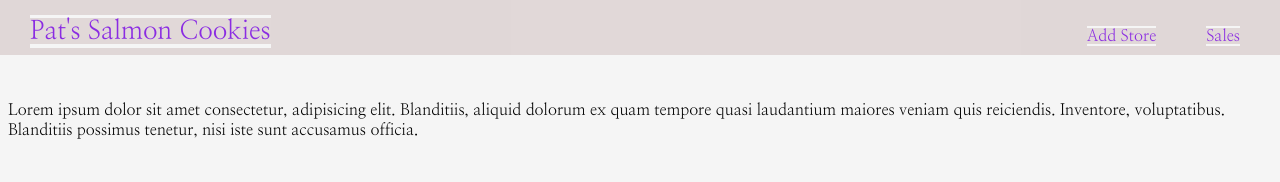
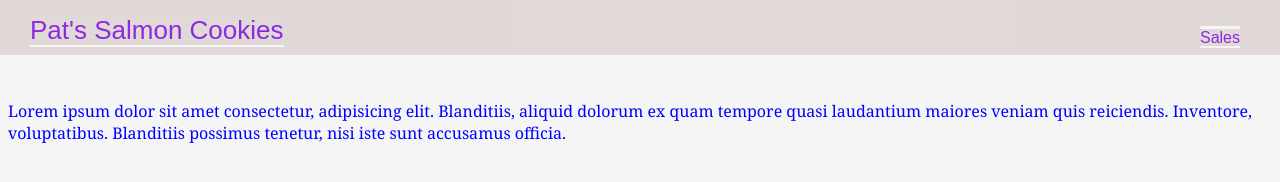
Before and after one commit to Nhuuu/cookie-stand, a plain HTML site: page index.html in a window 1280 px wide. Drawn offline with Linux system fonts and the light colour scheme.

Commit message:
added imgs to files

```diff
--- a/index.html
+++ b/index.html
@@ -11,7 +11,6 @@
       <ul>
         <li id="title"><a href="./index.html">Pat's Salmon Cookies</a></li>
         <li id="sales"><a href="./sales.html">Sales</a></li>
-        <li id="form"><a href="./form.html">Add Store</a></li>
       </ul>
     </nav>
   </header>
--- a/style.css
+++ b/style.css
@@ -1,6 +1,7 @@
 * {
   background-color: whitesmoke;
-  font-family: 'Nanum Myeongjo', serif;
+  font-family: Georgia, 'Times New Roman', Times, serif;
+  color: blue;
 }
 
 /* Nav styles */
@@ -23,6 +24,7 @@ nav li {
 
 nav a {
   background-color: rgba(165, 131, 131, 0.26);
+  font-family: Arial, Helvetica, sans-serif;
   text-decoration: none;
   color: blueviolet;
 }
@@ -35,7 +37,7 @@ nav a:hover {
   position: absolute;
   top: 15px;
   left: 30px;
-  /* font-family: 'Luckiest Guy', cursive; */
+  font-family: 'Luckiest Guy', cursive;
   font-size: 26px;
 }
 
```
Also changed, not shown: img/chinook.jpg (added), img/cutter.jpeg (added), img/family.jpg (added), img/fish.jpg (added), img/frosted-cookie.jpg (added), img/shirt.jpg (added).
